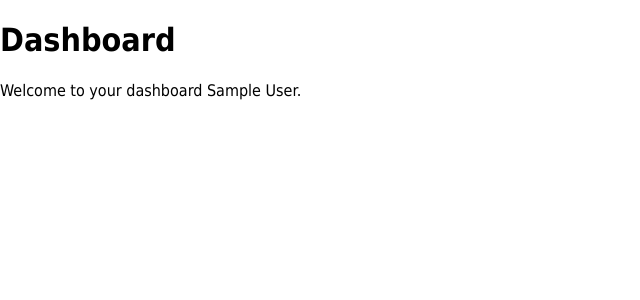
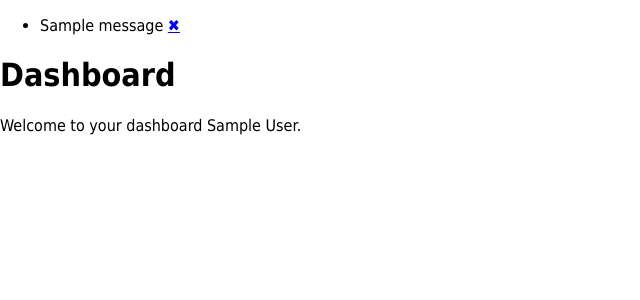
Before and after one commit to viniciusmichelutti/socialbookmark, a Django app: page /account/ in a window 1280 px wide. Shown: the part 127-427 px from the top of the page, without its empty margins (0-640 px from the left). Run offline with Django 3.2, Linux system fonts and the light colour scheme; a user stored in the database is signed in; tables that the repository leaves empty hold one stand-in row (values such as "Sample post"); one stand-in notice (Sample message) is shown.

Commit message:
Adding messages using the middleware

```diff
--- a/account/templates/base.html
+++ b/account/templates/base.html
@@ -34,6 +34,18 @@
                 {% endif %}
             </span>
         </header>
+
+        {% if messages %}
+            <ul class="messages">
+                {% for message in messages %}
+                    <li class="{{ message.tags }}">
+                        {{ message|safe }}
+                        <a href="#" class="close">✖</a>
+                    </li>
+                {% endfor %}
+            </ul>
+        {% endif %}
+
         <div id="content">
             {% block content %}
             {% endblock %}
--- a/account/views.py
+++ b/account/views.py
@@ -1,4 +1,5 @@
 from django.contrib.auth.decorators import login_required
+from django.contrib import messages
 from django.shortcuts import render
 
 from account.forms import UserRegistrationForm, UserEditForm, ProfileEditForm
@@ -12,7 +13,7 @@ def register(request):
             new_user = form.save(commit=False)
             new_user.set_password(form.cleaned_data['password'])
             new_user.save()
-            profile = Profile.objects.create(user=new_user)
+            Profile.objects.create(user=new_user)
 
             return render(request, 'account/register_done.html', {'new_user': new_user})
     else:
@@ -29,6 +30,9 @@ def edit(request):
         if user_form.is_valid() and profile_form.is_valid():
             user_form.save()
             profile_form.save()
+            messages.success(request, "Profile updated successfully.")
+        else:
+            messages.error(request, "Error while updating the profile.")
     else:
         user_form = UserEditForm(instance=request.user)
         profile_form = ProfileEditForm(instance=request.user.profile)
```
